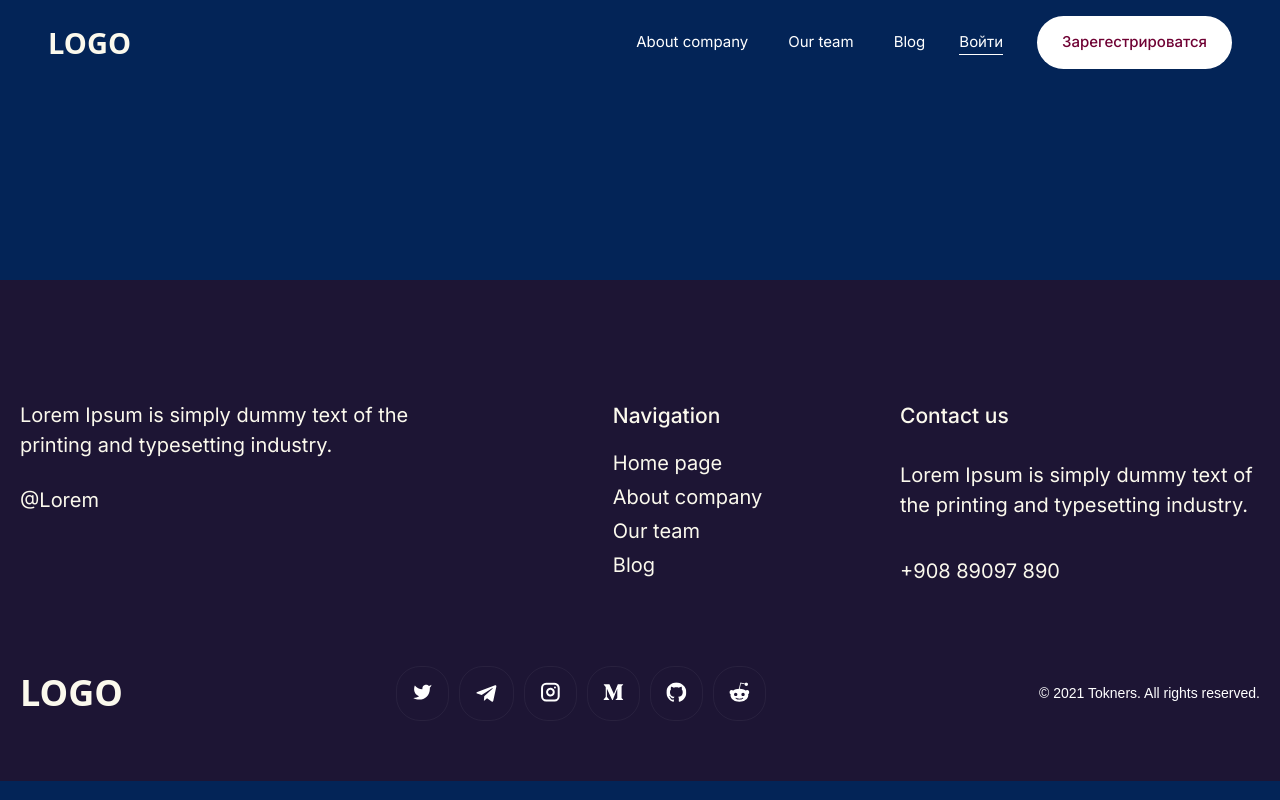
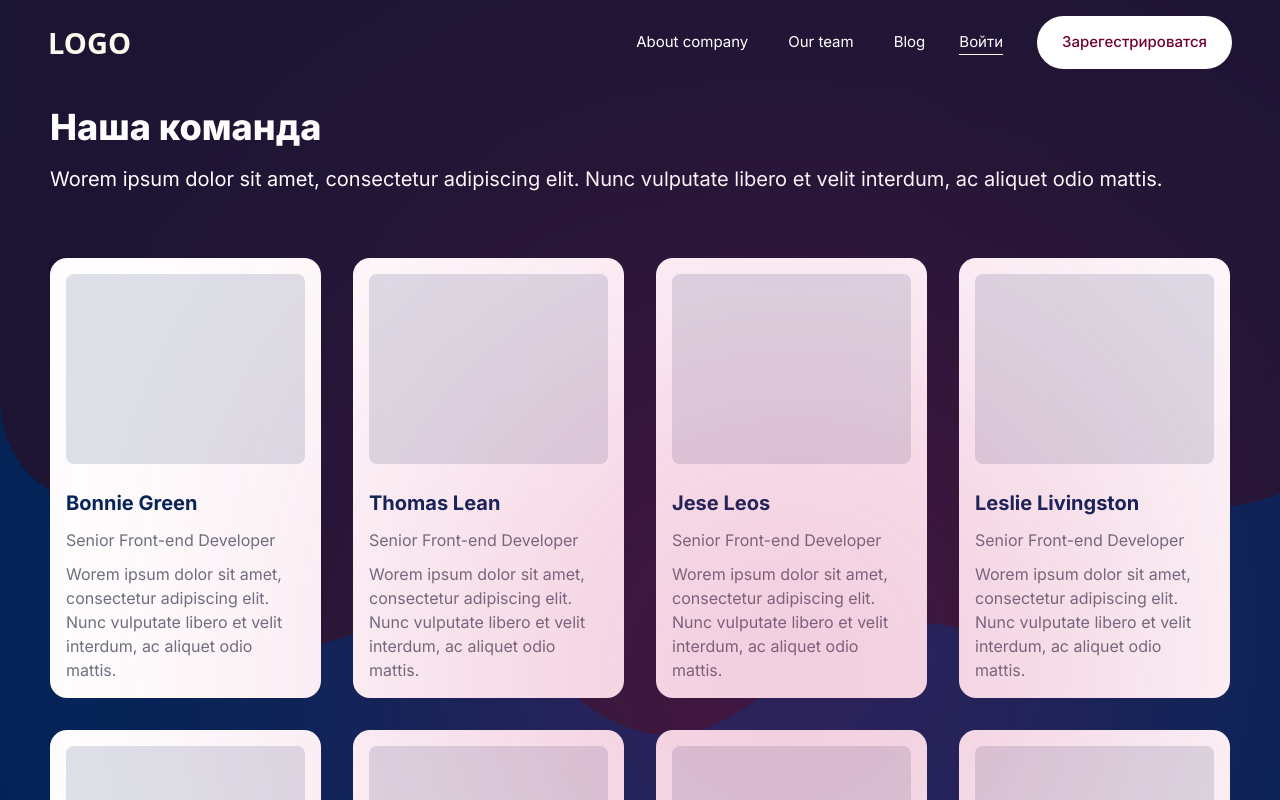
Before and after one commit to alone025/adminPanelFrontend, a React (Vite) app: page /ourteam in a window 1280 px wide. Shown: the top 800 px of the page. Built offline with nearby package versions, Linux system fonts and the light colour scheme; a web font is replaced by a local one.

Commit message:
add ourteam

```diff
--- a/src/App.jsx
+++ b/src/App.jsx
@@ -6,6 +6,7 @@ import Footer from './components/footer/footer'
 import AboutPage from './aboutPage'
 import BlogPage from './components/blog/blogPage'
 import { useEffect, useState } from 'react'
+import Ourteam from './components/our-team/ourteam'
 
 function App() {
 	const [loading, setLoading] = useState(true)
@@ -21,7 +22,11 @@ function App() {
 		<>
 			{loading ? (
 				<div className='flex justify-center items-center h-screen'>
-					<img src='/loading.png' alt='loading' className='loading-image jump  w-[300px]' />
+					<img
+						src='/loading.png'
+						alt='loading'
+						className='loading-image jump  w-[300px]'
+					/>
 				</div>
 			) : (
 				<Router>
@@ -30,6 +35,7 @@ function App() {
 						<Route path='/' element={<Web />} />
 						<Route path='/aboutcompany' element={<AboutPage />} />
 						<Route path='/blog' element={<BlogPage />} />
+						<Route path='ourteam' element={<Ourteam />} />
 					</Routes>
 					<Footer />
 				</Router>
--- /dev/null
+++ b/src/components/our-team/ourteam.jsx
@@ -0,0 +1,83 @@
+import React from 'react'
+import Wrapper from '../../layout/wrapper'
+import team from '../../data/ourteamData'
+import { motion, useAnimation } from 'framer-motion'
+import { useInView } from 'react-intersection-observer'
+
+function Ourteam() {
+	const controls = useAnimation()
+	const [ref, inView] = useInView({ threshold: 0.2, triggerOnce: true })
+
+	React.useEffect(() => {
+		if (inView) {
+			controls.start({ opacity: 1, y: 0 })
+		} else {
+			controls.start({ opacity: 0, y: 50 })
+		}
+	}, [inView, controls])
+
+	return (
+		<div className='relative w-full min-h-screen'>
+			<img
+				src='/public/ourteam.svg'
+				alt='ourteam'
+				className='absolute w-full z-[-1]'
+			/>
+			<Wrapper>
+				<div className='pt-[100px] mx-[50px] 2xl:mx-0 font-inter'>
+					<div className='blog_blur'></div>
+					<motion.div
+						ref={ref}
+						initial={{ opacity: 0, y: 50 }}
+						animate={controls}
+						transition={{ duration: 0.8 }}
+					>
+						<div className='flex flex-col gap-[10px] text-white'>
+							<h2 className='text-[20px] md:text-[36px] font-[800]'>
+								Наша команда
+							</h2>
+							<p className='text-[16px] md:text-[20px]'>
+								Worem ipsum dolor sit amet, consectetur adipiscing elit. Nunc
+								vulputate libero et velit interdum, ac aliquet odio mattis.
+							</p>
+						</div>
+					</motion.div>
+					<motion.div
+						className='grid xl:grid-cols-4 grid-cols-1 md:grid-cols-2 gap-[32px] mt-[64px] lg:grid-cols-3'
+						ref={ref}
+						initial={{ opacity: 0, y: 50 }}
+						animate={controls}
+						transition={{ duration: 0.8 }}
+					>
+						{team.map((teamData, index) => (
+							<motion.div
+								key={index}
+								className='bg-[white] rounded-[17px]'
+								initial={{ opacity: 0, y: 50 }}
+								animate={controls}
+								transition={{ duration: 0.8, delay: index * 0.2 }}
+							>
+								<div className='p-[16px]'>
+									<div className='ourteam_div_bg w-full flex justify-center items-center mx-auto h-[190px]'></div>
+									<div className='flex flex-col gap-[10px]'>
+										<h2 className='pt-[24px] text-[20px] text-[#032457] font-[700]'>
+											{teamData.title}
+										</h2>
+										<p className='text-[14px] md:text-[16px] text-[#6B7280]'>
+											{teamData.levelJob}
+										</p>
+										<p className='text-[14px] md:text-[16px] text-[#6B7280]'>
+											{teamData.desc}
+										</p>
+									</div>
+								</div>
+							</motion.div>
+						))}
+					</motion.div>
+				</div>
+			</Wrapper>
+		</div>
+	)
+}
+
+export default Ourteam
--- /dev/null
+++ b/src/data/ourteamData.jsx
@@ -0,0 +1,112 @@
+const team = [
+	{
+		title: 'Bonnie Green',
+		levelJob: 'Senior Front-end Developer',
+		desc: 'Worem ipsum dolor sit amet, consectetur adipiscing elit. Nunc vulputate libero et velit interdum, ac aliquet odio mattis.',
+		facebookLink: '',
+		twiterLink: '',
+		dribbleLink: '',
+		githubLink: '',
+	},
+	{
+		title: 'Thomas Lean',
+		levelJob: 'Senior Front-end Developer',
+		desc: 'Worem ipsum dolor sit amet, consectetur adipiscing elit. Nunc vulputate libero et velit interdum, ac aliquet odio mattis.',
+		facebookLink: '',
+		twiterLink: '',
+		dribbleLink: '',
+		githubLink: '',
+	},
+	{
+		title: 'Jese Leos',
+		levelJob: 'Senior Front-end Developer',
+		desc: 'Worem ipsum dolor sit amet, consectetur adipiscing elit. Nunc vulputate libero et velit interdum, ac aliquet odio mattis.',
+		facebookLink: '',
+		twiterLink: '',
+		dribbleLink: '',
+		githubLink: '',
+	},
+	{
+		title: 'Leslie Livingston',
+		levelJob: 'Senior Front-end Developer',
+		desc: 'Worem ipsum dolor sit amet, consectetur adipiscing elit. Nunc vulputate libero et velit interdum, ac aliquet odio mattis.',
+		facebookLink: '',
+		twiterLink: '',
+		dribbleLink: '',
+		githubLink: '',
+	},
+	{
+		title: 'Bonnie Green',
+		levelJob: 'Senior Front-end Developer',
+		desc: 'Worem ipsum dolor sit amet, consectetur adipiscing elit. Nunc vulputate libero et velit interdum, ac aliquet odio mattis.',
+		facebookLink: '',
+		twiterLink: '',
+		dribbleLink: '',
+		githubLink: '',
+	},
+	{
+		title: 'Thomas Lean',
+		levelJob: 'Senior Front-end Developer',
+		desc: 'Worem ipsum dolor sit amet, consectetur adipiscing elit. Nunc vulputate libero et velit interdum, ac aliquet odio mattis.',
+		facebookLink: '',
+		twiterLink: '',
+		dribbleLink: '',
+		githubLink: '',
+	},
+	{
+		title: 'Jese Leos',
+		levelJob: 'Senior Front-end Developer',
+		desc: 'Worem ipsum dolor sit amet, consectetur adipiscing elit. Nunc vulputate libero et velit interdum, ac aliquet odio mattis.',
+		facebookLink: '',
+		twiterLink: '',
+		dribbleLink: '',
+		githubLink: '',
+	},
+	{
+		title: 'Leslie Livingston',
+		levelJob: 'Senior Front-end Developer',
+		desc: 'Worem ipsum dolor sit amet, consectetur adipiscing elit. Nunc vulputate libero et velit interdum, ac aliquet odio mattis.',
+		facebookLink: '',
+		twiterLink: '',
+		dribbleLink: '',
+		githubLink: '',
+	},
+	{
+		title: 'Bonnie Green',
+		levelJob: 'Senior Front-end Developer',
+		desc: 'Worem ipsum dolor sit amet, consectetur adipiscing elit. Nunc vulputate libero et velit interdum, ac aliquet odio mattis.',
+		facebookLink: '',
+		twiterLink: '',
+		dribbleLink: '',
+		githubLink: '',
+	},
+	{
+		title: 'Thomas Lean',
+		levelJob: 'Senior Front-end Developer',
+		desc: 'Worem ipsum dolor sit amet, consectetur adipiscing elit. Nunc vulputate libero et velit interdum, ac aliquet odio mattis.',
+		facebookLink: '',
+		twiterLink: '',
+		dribbleLink: '',
+		githubLink: '',
+	},
+	{
+		title: 'Jese Leos',
+		levelJob: 'Senior Front-end Developer',
+		desc: 'Worem ipsum dolor sit amet, consectetur adipiscing elit. Nunc vulputate libero et velit interdum, ac aliquet odio mattis.',
+		facebookLink: '',
+		twiterLink: '',
+		dribbleLink: '',
+		githubLink: '',
+	},
+	{
+		title: 'Leslie Livingston',
+		levelJob: 'Senior Front-end Developer',
+		desc: 'Worem ipsum dolor sit amet, consectetur adipiscing elit. Nunc vulputate libero et velit interdum, ac aliquet odio mattis.',
+		facebookLink: '',
+		twiterLink: '',
+		dribbleLink: '',
+		githubLink: '',
+	},
+]
+
+export default team
--- a/src/index.css
+++ b/src/index.css
@@ -65,9 +65,13 @@ body {
 	);
 }
 
-@media screen and (max-width:1104px) {
-	.bgh{
-		background: linear-gradient(180deg, rgba(217, 217, 217, 0) 0.16%, #093578 65.71%);
+@media screen and (max-width: 1104px) {
+	.bgh {
+		background: linear-gradient(
+			180deg,
+			rgba(217, 217, 217, 0) 0.16%,
+			#093578 65.71%
+		);
 	}
 }
 
@@ -141,3 +145,8 @@ body {
 	width: 5px;
 	border-radius: 100px;
 }
+
+.ourteam_div_bg {
+	border-radius: 8px;
+	background: rgba(4, 36, 88, 0.13);
+}
```
Also changed, not shown: public/ourteam.svg (added).
